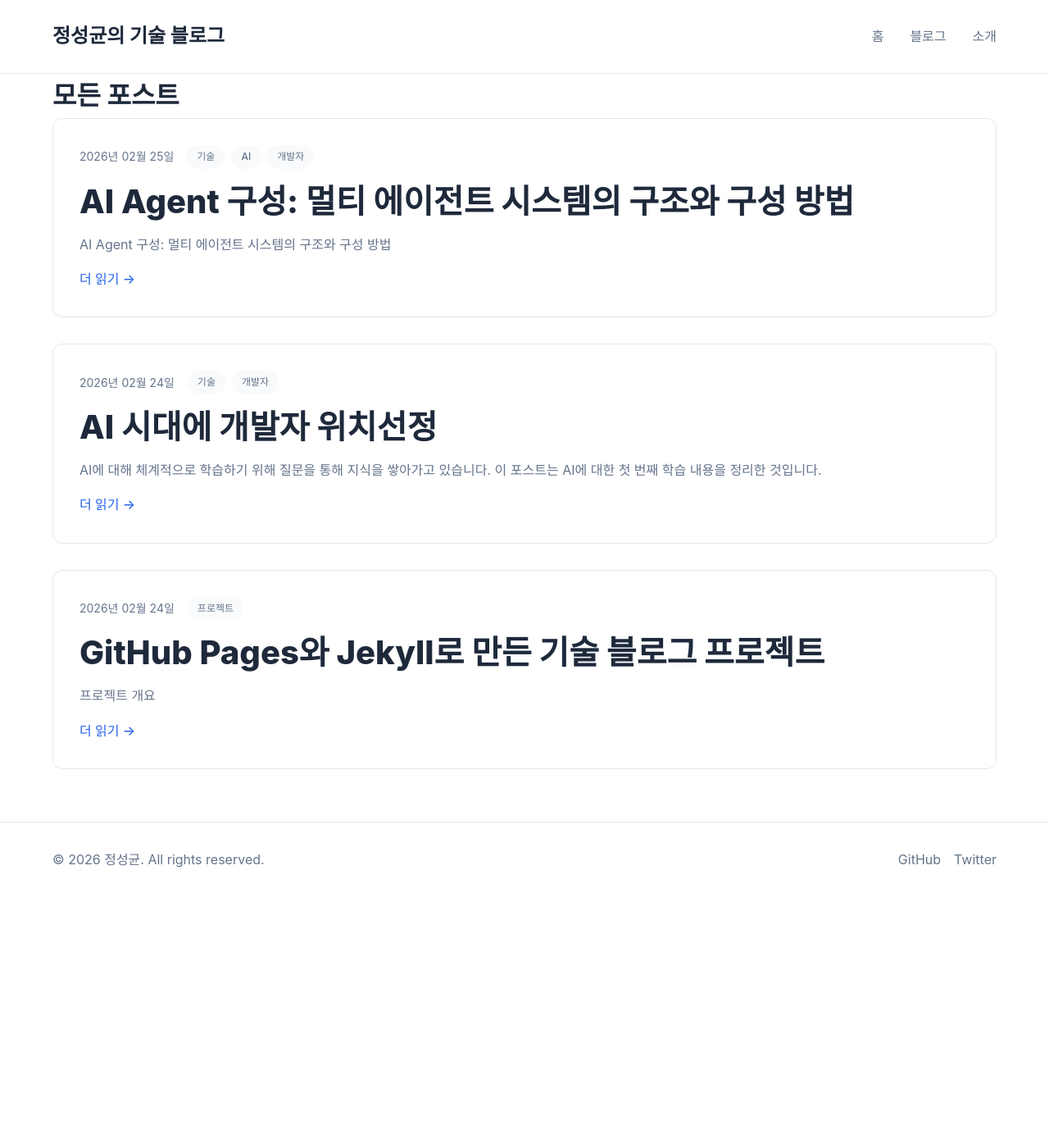
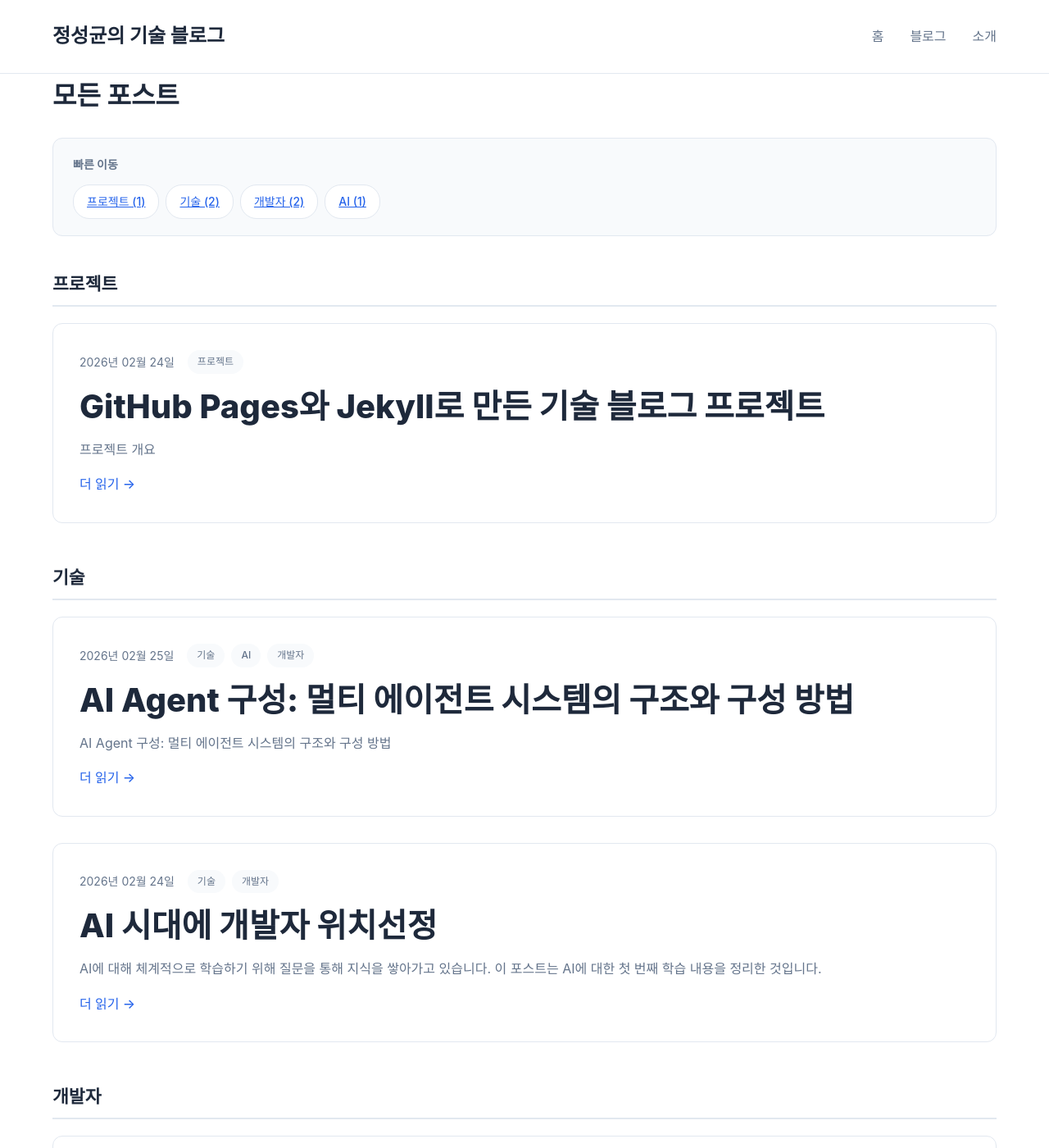
Before and after one commit to jm111ah/jm111ah.github.io, a Jekyll site: the page built from blog.html, in a window 1280 px wide and 1400 px high. Shown: the whole window at 82% size. Built offline with Jekyll 4.4.1, drawn with Linux system fonts in a browser that asks for light colours; some of the changed text lies outside the part shown.

Commit message:
블로그 목록을 카테고리별로 묶고 빠른 이동 네비 추가
Made-with: Cursor

```diff
--- a/assets/css/main.css
+++ b/assets/css/main.css
@@ -254,6 +254,46 @@ body {
 
 .read-more:hover {
   color: var(--link-hover);
+}
+
+/* Blog — category grouping */
+.blog-page > h1 {
+  margin-bottom: 1.5rem;
+}
+
+.blog-category-nav {
+  margin-bottom: 2.5rem;
+  padding: 1.25rem 1.5rem;
+  background: var(--bg-light);
+  border-radius: 12px;
+  border: 1px solid var(--border-color);
+}
+
+.blog-category-nav-label {
+  display: block;
+  font-weight: 700;
+  font-size: 0.875rem;
+  color: var(--text-light);
+  margin-bottom: 0.75rem;
+}
+
+a.blog-category-jump.tag:hover {
+  color: var(--link-hover);
+  border-color: var(--primary-color);
+}
+
+.blog-category-section {
+  scroll-margin-top: 5rem;
+  margin-bottom: 3rem;
+}
+
+.blog-category-title {
+  font-size: 1.35rem;
+  font-weight: 700;
+  margin-bottom: 1.25rem;
+  padding-bottom: 0.5rem;
+  border-bottom: 2px solid var(--border-color);
+  color: var(--text-color);
 }
 
 /* Post Page */
--- a/blog.html
+++ b/blog.html
@@ -6,8 +6,58 @@ title: "블로그"
 <div class="blog-page">
   <h1>모든 포스트</h1>
 
+  {% assign uncategorized = site.posts | where_exp: "post", "post.categories.size == 0" %}
+
+  {% if site.categories.size > 0 or uncategorized.size > 0 %}
+  <nav class="blog-category-nav" aria-label="카테고리로 이동">
+    <span class="blog-category-nav-label">빠른 이동</span>
+    <div class="tags-list">
+      {% if uncategorized.size > 0 %}
+      <a href="#uncategorized" class="tag blog-category-jump">미분류 ({{ uncategorized.size }})</a>
+      {% endif %}
+      {% for cat_entry in site.categories %}
+      {% assign cname = cat_entry[0] %}
+      {% assign cposts = cat_entry[1] %}
+      <a href="#cat-{{ forloop.index }}" class="tag blog-category-jump">{{ cname }} ({{ cposts.size }})</a>
+      {% endfor %}
+    </div>
+  </nav>
+  {% endif %}
+
+  {% if uncategorized.size > 0 %}
+  <section class="blog-category-section" id="uncategorized">
+    <h2 class="blog-category-title">미분류</h2>
     <ul class="post-list">
-    {% for post in site.posts %}
+      {% assign uc_sorted = uncategorized | sort: "date" | reverse %}
+      {% for post in uc_sorted %}
+      <li class="post-item">
+        <article class="post-card">
+          <div class="post-meta">
+            <time datetime="{{ post.date | date_to_xmlschema }}">
+              {{ post.date | date: "%Y년 %m월 %d일" }}
+            </time>
+          </div>
+          <h2 class="post-title">
+            <a href="{{ post.url | relative_url }}">{{ post.title }}</a>
+          </h2>
+          <p class="post-excerpt">
+            {{ post.excerpt | strip_html | truncatewords: 30 }}
+          </p>
+          <a href="{{ post.url | relative_url }}" class="read-more">더 읽기 →</a>
+        </article>
+      </li>
+      {% endfor %}
+    </ul>
+  </section>
+  {% endif %}
+
+  {% for cat_entry in site.categories %}
+  {% assign cname = cat_entry[0] %}
+  {% assign cat_posts = cat_entry[1] | sort: "date" | reverse %}
+  <section class="blog-category-section" id="cat-{{ forloop.index }}">
+    <h2 class="blog-category-title">{{ cname }}</h2>
+    <ul class="post-list">
+      {% for post in cat_posts %}
       <li class="post-item">
         <article class="post-card">
           <div class="post-meta">
@@ -33,4 +83,6 @@ title: "블로그"
       </li>
       {% endfor %}
     </ul>
+  </section>
+  {% endfor %}
 </div>
```
Lines whose indentation alone changed are shown as unchanged.
